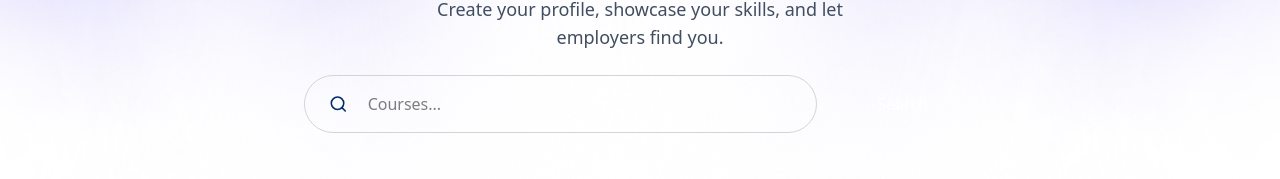
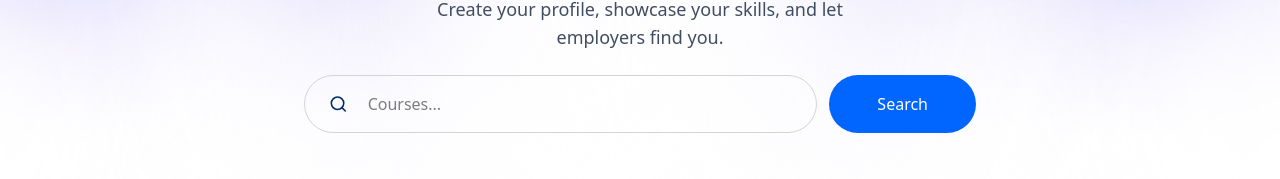
Before and after one commit to Amanrajguptaa/zappLearn, a React (Vite) app in the folder Frontend/: page / in a window 1280 px wide. Shown: the part 389-568 px from the top of the page. Built offline with nearby package versions, Linux system fonts and the light colour scheme; grey boxes are pictures that could not be loaded.

Commit message:
Update search button styling in Hero component

```diff
--- a/Frontend/src/components/Hero.jsx
+++ b/Frontend/src/components/Hero.jsx
@@ -20,7 +20,7 @@ const Hero = () => {
                             <input className='w-full px-2 py-4  focus:outline-none' placeholder='Courses...' ></input>
                         </div>
                     </div>
-                    <button className='w-fit bg-button rounded-full text-white px-12 py-4'>Search</button>
+                    <button className='w-fit bg-blue rounded-full text-white px-12 py-4'>Search</button>
                 </div>
                 <div className=''>
                     <HorizontalScrollingImages />
```
